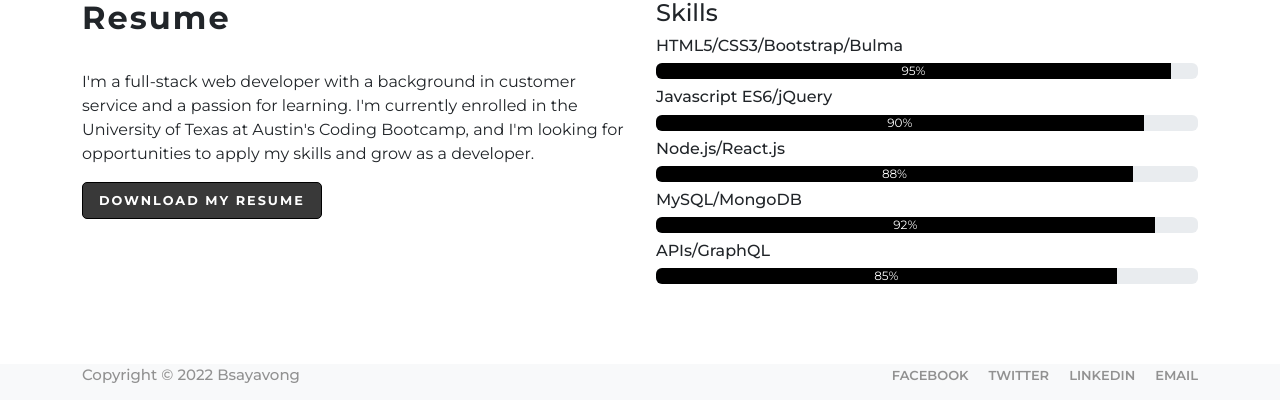
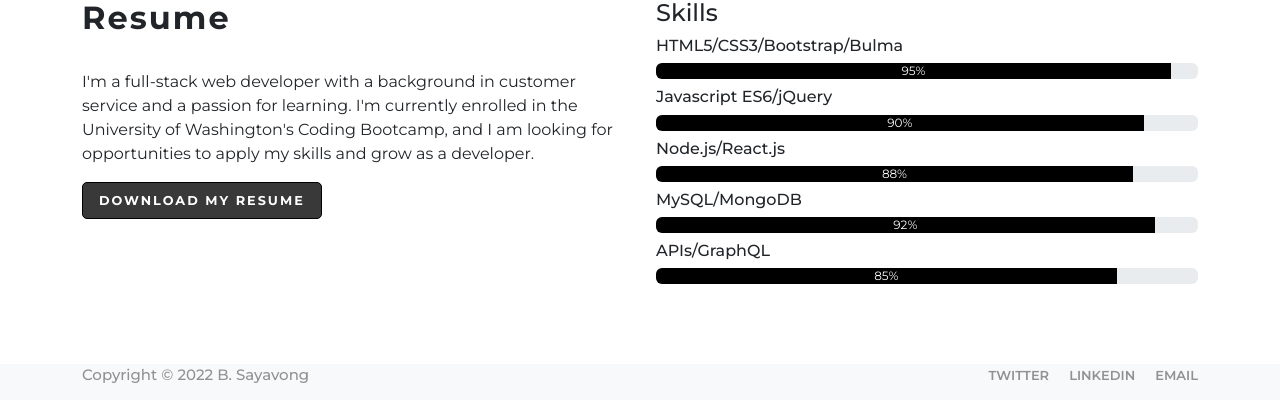
Before and after one commit to Bsayavong/20-React_Portfolio, a React (Create React App) app: page / in a window 1280 px wide. Shown: the part 2773-3173 px from the top of the page. Built offline with nearby package versions, Linux system fonts and the light colour scheme; a web font is replaced by a local one.

Commit message:
adding readme

```diff
--- a/src/components/footer.js
+++ b/src/components/footer.js
@@ -6,12 +6,9 @@ export default function Footer() {
     <footer className={`${styles.footer} bg-light`}>
       <section className={`container ${styles.section}`}>
         <div>
-          <p>Copyright © {new Date().getFullYear()} Bsayavong</p>
+          <p>Copyright © {new Date().getFullYear()} B. Sayavong</p>
         </div>
         <ul className={`${styles.sociallinks}`}>
-          <li>
-            <a href="/">FACEBOOK</a>
-          </li>
           <li>
             <a href="/">TWITTER</a>
           </li>
--- a/src/components/resume.js
+++ b/src/components/resume.js
@@ -10,8 +10,8 @@ export default function Resume() {
           <h2>Resume</h2>
           <p>
             I'm a full-stack web developer with a background in customer service
-            and a passion for learning. I'm currently enrolled in the University
-            of Texas at Austin's Coding Bootcamp, and I'm looking for
+            and a passion for learning. I'm currently enrolled in the
+            University of Washington's Coding Bootcamp, and I am looking for
             opportunities to apply my skills and grow as a developer.
           </p>
 
```
Also changed, not shown: 1 other file (tests, documents, lock files or other folders).
